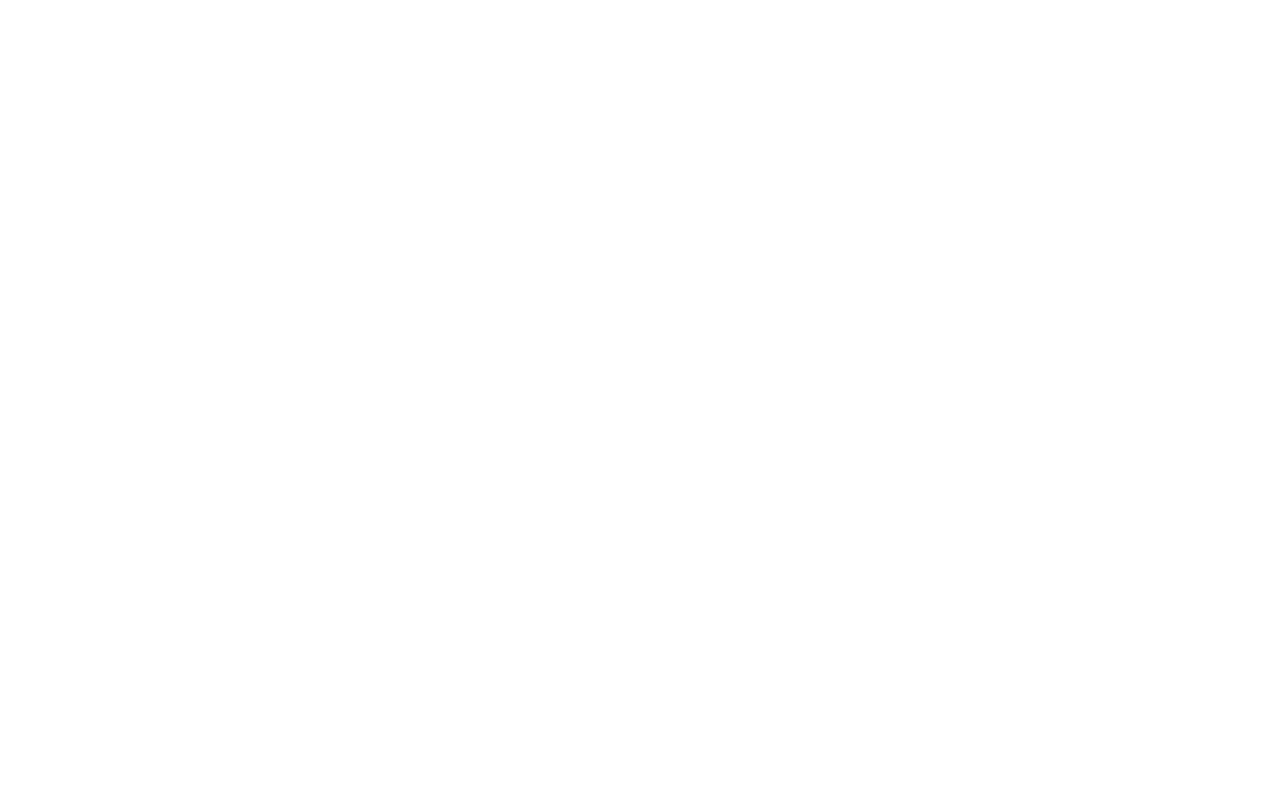
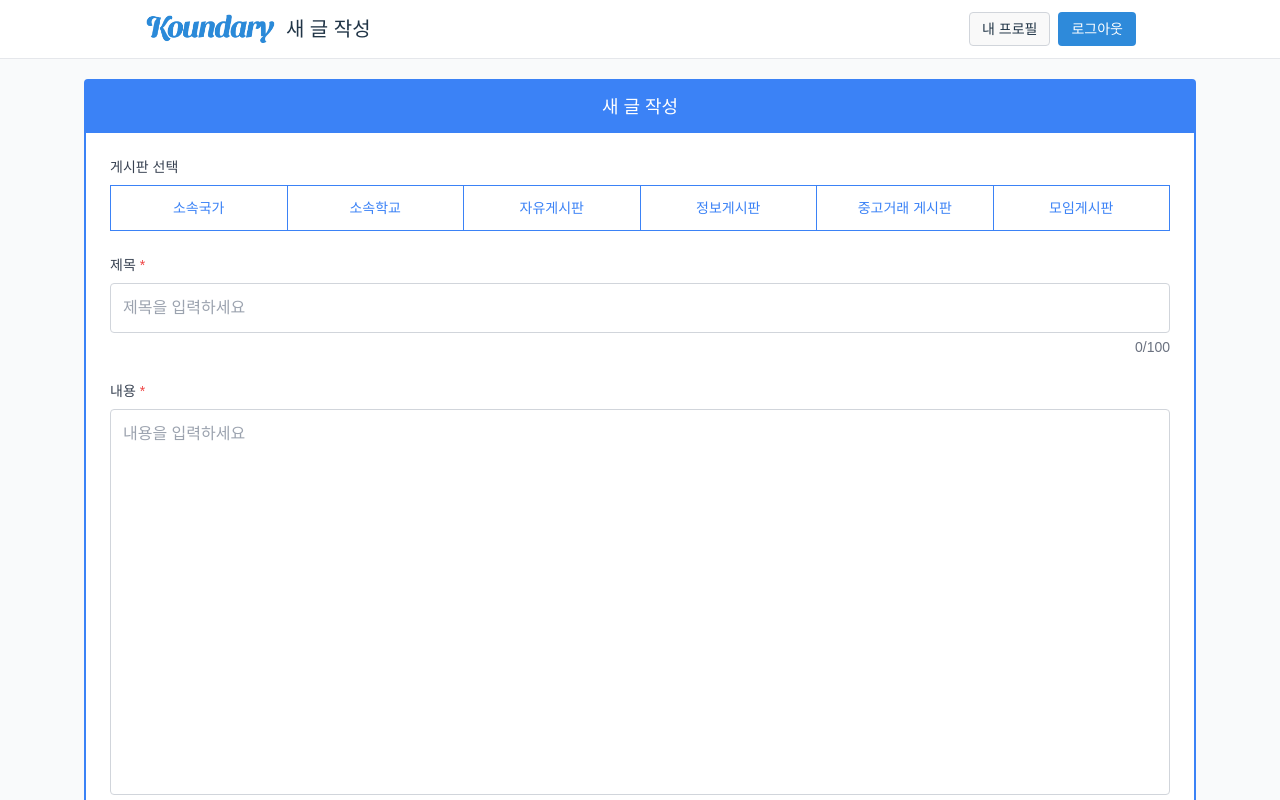
Before and after one commit to ekfgo0/koundary-oreum-web, a React (Vite) app: page /posts/1 in a window 1280 px wide. Before the commit this address had no page. Shown: the top 800 px of the page. Built offline with nearby package versions, Linux system fonts and the light colour scheme.

Commit message:
style: main 화면에서 boardlist로 넘어갈때 나타나는 게시판 주소와 카테고리 버튼을 눌렀을때 나오는 게시판 주소를 모두 대문자로 일치시킴

```diff
--- a/src/App.jsx
+++ b/src/App.jsx
@@ -7,7 +7,6 @@ import Main from './pages/MainBoard/Main';
 import ChangePassword from './pages/ChangePassword/ChangePassword';
 import Posts from "./pages/Posts/Posts";
 import BoardList from './pages/BoardList/BoardList';
-// import PostDetail from './pages/BoardList/PostDetail'; // 상세가 있으면 추가
 import MyPost from "./pages/MyPost/MyPost";
 import YourPost from "./pages/YourPost/YourPost";
 
@@ -15,17 +14,15 @@ function App() {
   return (
     <Routes>
       <Route path="/" element={<Navigate to="/login" replace />} />
-
-      {/* 인증/기타 페이지 */}
       <Route path="/login" element={<Login />} />
       <Route path="/signup" element={<SignUp />} />
       <Route path="/myprofile" element={<MyProfile />} />
       <Route path="/changepassword" element={<ChangePassword />} />
-      <Route path="/posts" element={<Posts />} />
+      <Route path="/posts/:category" element={<Posts />} />
       <Route path="/main" element={<Main />} />
       <Route path="/board/:category" element={<BoardList />} />
-      <Route path="/board" element={<Navigate to="/board/free" replace />} />
-      <Route path="/boardlist" element={<Navigate to="/board/free" replace />} />
+      <Route path="/board" element={<Navigate to="/board/FREE" replace />} />
+      <Route path="/boardlist" element={<Navigate to="/board/FREE" replace />} />
       <Route path="/mypost/:postId" element={<MyPost />} />
       <Route path="/yourpost/:postId" element={<YourPost />} />
     </Routes>
--- a/src/api/mockup.js
+++ b/src/api/mockup.js
@@ -24,7 +24,7 @@ export const mockBoards = [
   },
   {
     id: 'market',
-    name: '중고거래/나눔 게시판',
+    name: '중고거래 게시판',
     posts: ['axios 질문', '라우터 이슈', '빌드 에러', 'CORS 설정', '성능 튜닝'],
   },
   {
--- a/src/pages/BoardList/BoardList.jsx
+++ b/src/pages/BoardList/BoardList.jsx
@@ -5,12 +5,12 @@ import { useParams, useSearchParams, useNavigate, useLocation } from 'react-rout
 import { getBoardList } from '../../api/board';
 
 const CATEGORY_MAP = {
+  'NATIONALITY':{ label: '소속 국가',     backendKey: 'NATIONALITY' },
+    'UNIVERSITY': { label: '소속 학교',     backendKey: 'UNIVERSITY' },
   'FREE':   { label: '자유 게시판',  backendKey: 'FREE' },
   'INFORMATION':   { label: '정보 게시판',    backendKey: 'INFORMATION' },
-  'TRADE': { label: '중고거래/나눔 게시판',      backendKey: 'TRADE' },
+  'TRADE': { label: '중고거래 게시판',      backendKey: 'TRADE' },
   'MEETING': { label: '모임 게시판',   backendKey: 'MEETING' },
-  'NATIONALITY':{ label: '소속 국가',     backendKey: 'NATIONALITY' },
-  'UNIVERSITY': { label: '소속 학교',     backendKey: 'UNIVERSITY' },
 };
 
 export default function BoardList() {
--- a/src/pages/MainBoard/Main.jsx
+++ b/src/pages/MainBoard/Main.jsx
@@ -11,12 +11,12 @@ const USE_MOCK = import.meta.env.VITE_USE_MOCK === 'true';
 
 // 프론트 라우트 id
 const CATEGORY_MAP = {
-  country: { name: '소속 국가', backendKey: 'COUNTRY' },
-  school:  { name: '소속 학교', backendKey: 'UNIVERSITY' },
-  free:    { name: '자유 게시판', backendKey: 'FREE' },
-  info:    { name: '정보 게시판', backendKey: 'INFORMATION' },
-  market:  { name: '중고거래/나눔 게시판', backendKey: 'TRADE' },
-  meetup:  { name: '모임 게시판', backendKey: 'MEETING' },
+  COUNTRY: { name: '소속 국가', backendKey: 'COUNTRY' },
+  UNIVERSITY:  { name: '소속 학교', backendKey: 'UNIVERSITY' },
+  FREE:    { name: '자유 게시판', backendKey: 'FREE' },
+  INFORMATION:    { name: '정보 게시판', backendKey: 'INFORMATION' },
+  TRADE:  { name: '중고거래 게시판', backendKey: 'TRADE' },
+  MEETING:  { name: '모임 게시판', backendKey: 'MEETING' },
 };
 const IDS = Object.keys(CATEGORY_MAP);
 
--- a/src/pages/Posts/Posts.jsx
+++ b/src/pages/Posts/Posts.jsx
@@ -1,11 +1,20 @@
 import React, { useState, useEffect } from 'react';
-import { useNavigate, useLocation, useSearchParams, useParams } from 'react-router-dom'; // useParams 추가
+import { useNavigate, useLocation, useSearchParams, useParams } from 'react-router-dom';
 import { postAPI } from '../../api/post';
 import axiosInstance from '../../api/axiosInstance';
 import Header from '../../components/common/Header';
 import PostForm from '../../components/auth/PostForm';
 
-// 카테고리를 boardCode로 변환하는 함수
+const CATEGORY_MAP_FRONTEND = {
+  'NATIONALITY': '소속국가',
+  'UNIVERSITY': '소속학교',
+  'FREE': '자유게시판',
+  'INFORMATION': '정보게시판',
+  'TRADE': '중고거래 게시판',
+  'MEETING': '모임게시판',
+};
+
+// 한글 카테고리명을 백엔드 코드로 변환
 const getCategoryBoardCode = (categoryName) => {
   const categoryMap = {
     '소속국가': 'NATIONALITY',
@@ -15,17 +24,16 @@ const getCategoryBoardCode = (categoryName) => {
     '중고거래 게시판': 'TRADE',
     '모임게시판': 'MEETING'
   };
-  return categoryMap[categoryName] || 'FREE';
+  return categoryMap[categoryName];
 };
 
 const Post = () => {
   const navigate = useNavigate();
   const location = useLocation();
-  const { category: urlCategory } = useParams(); // URL에서 카테고리 정보 읽어오기
+  const { category: urlCategory } = useParams();
 
   const [searchParams] = useSearchParams();
 
-  // 수정 모드 확인
   const editPostId = searchParams.get('edit');
   const isEditMode = Boolean(editPostId);
   const editData = location.state?.postData;
@@ -33,7 +41,8 @@ const Post = () => {
   const [formData, setFormData] = useState({
     title: '',
     content: '',
-    category: urlCategory || 'FREE'
+    // URL에서 받은 값으로 초기 카테고리 설정
+    category: CATEGORY_MAP_FRONTEND[urlCategory]
   });
 
   const [selectedFiles, setSelectedFiles] = useState([]);
@@ -152,7 +161,7 @@ const Post = () => {
         console.log('Mock 모드 - 글 작성 시뮬레이션');
         await new Promise(resolve => setTimeout(resolve, 1000));
         alert('Mock: 글이 성공적으로 작성되었습니다!');
-        navigate(`/board/${urlCategory}`); // URL 카테고리 사용
+        navigate(`/board/${urlCategory}`);
         return;
       }
 
@@ -185,7 +194,6 @@ const Post = () => {
       if (isEditMode) {
         navigate(`/mypost/${editPostId}`);
       } else {
-        // 새 글 작성 완료 후 해당 게시판 목록으로 이동하면서 새로고침 신호 전달
         navigate(`/board/${urlCategory || 'FREE'}`, { state: { refresh: true } });
       }
 
@@ -218,6 +226,8 @@ const Post = () => {
           </div>
         )}
 
+        {/* PostForm 컴포넌트에는 이미 카테고리 선택 UI가 포함되어 있으니,
+            PostForm에 formData와 setFormData를 prop으로 전달하여 상태를 제어합니다. */}
         <PostForm
           formData={formData}
           setFormData={setFormData}
@@ -240,7 +250,6 @@ const Post = () => {
             <li>• 제목은 100자 이내로 작성해주세요</li>
             <li>• 내용은 2000자 이내로 작성해주세요</li>
             <li>• 적절한 게시판을 선택해주세요</li>
-            <li>• 현재 텍스트만 작성 가능합니다 (이미지 업로드 준비 중)</li>
             <li>• 욕설이나 부적절한 내용은 삭제될 수 있습니다</li>
           </ul>
         </div>
```
